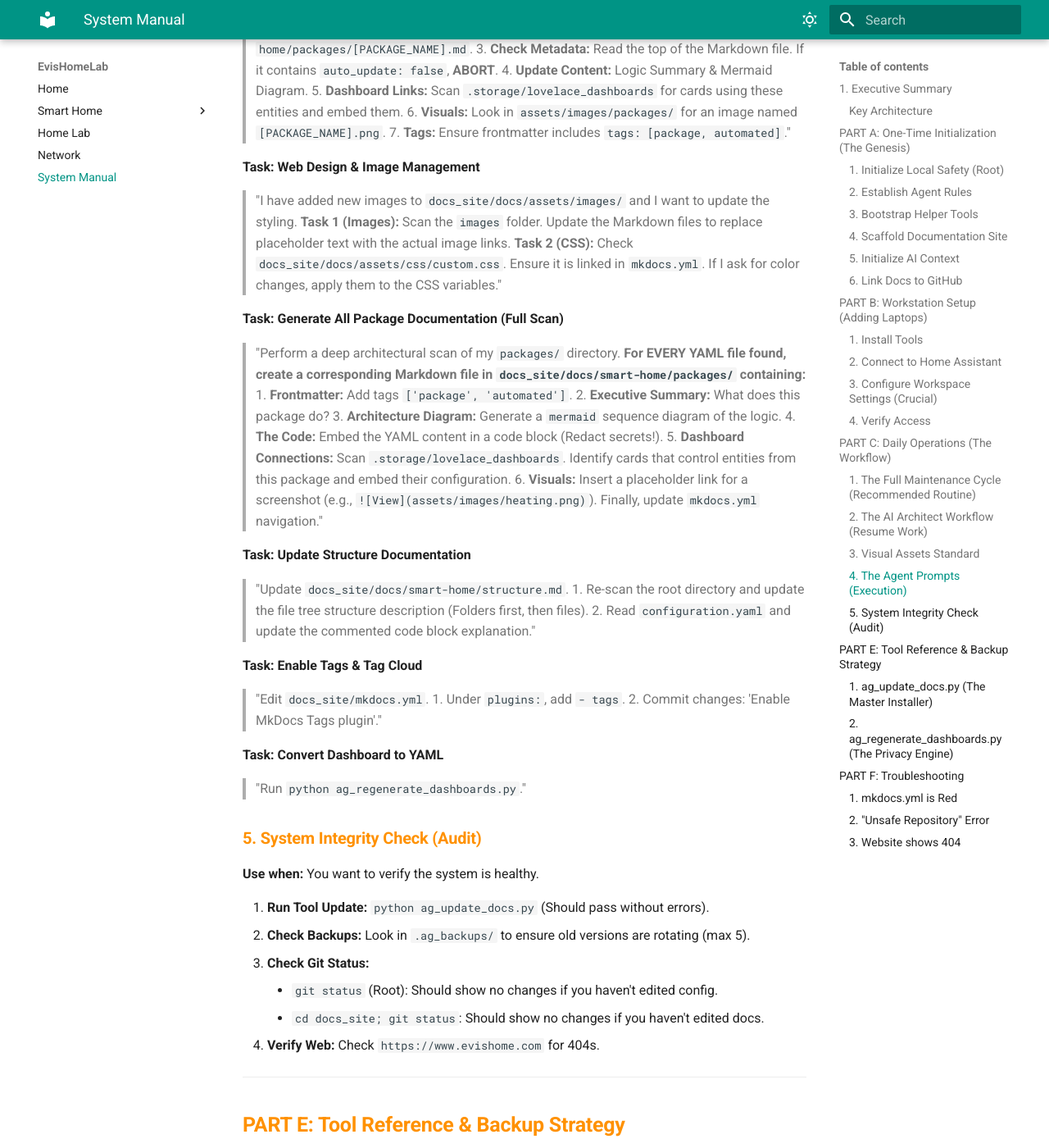
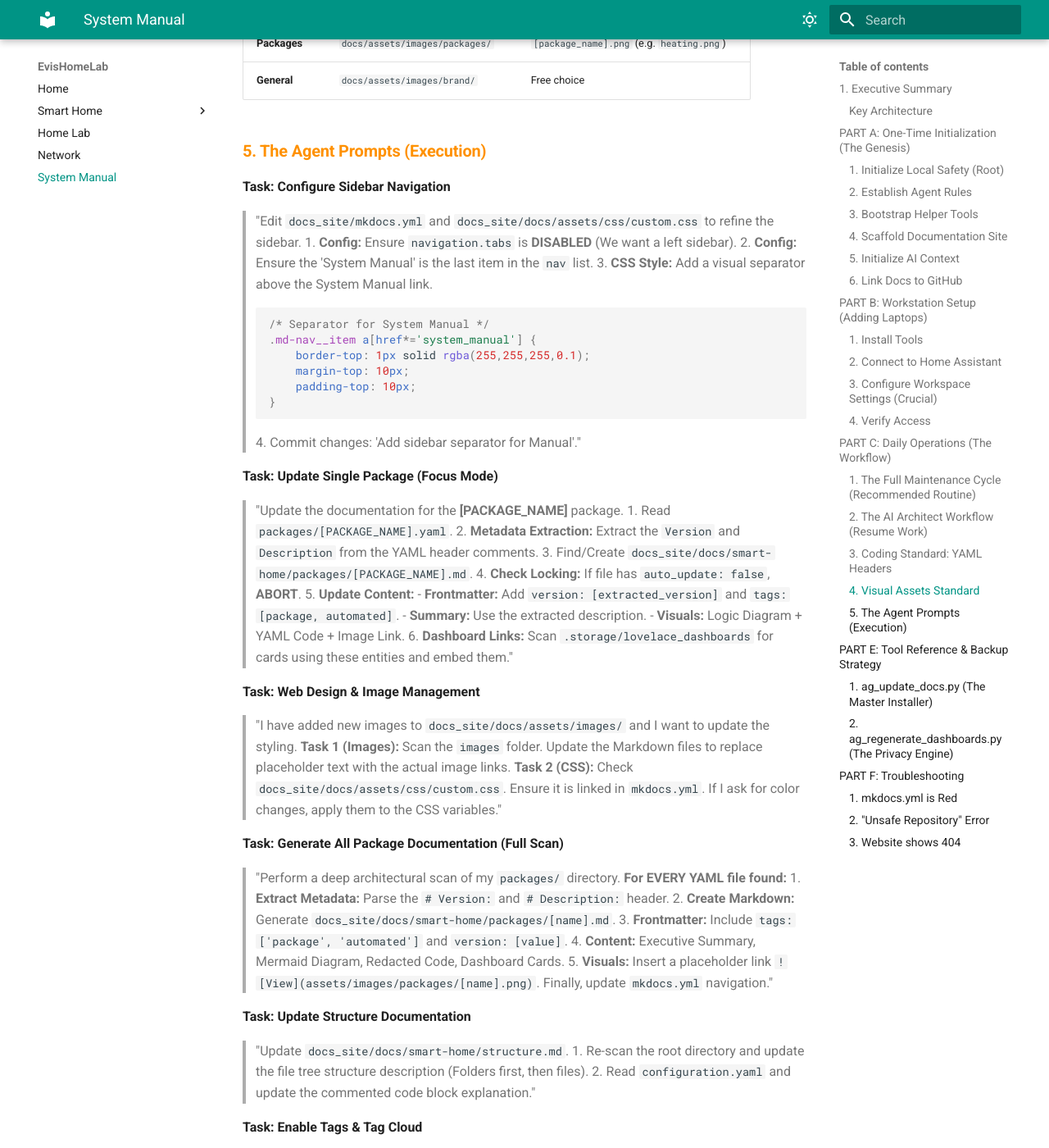
Before and after one commit to EvisHome/EvisHomeLab, an MkDocs documentation site: the page built from docs/system_manual/setup_guide.md, in a window 1280 px wide and 1400 px high, scrolled down 5481 px. Shown: the whole window at 82% size. Built offline with MkDocs 1.6.1 and Material for MkDocs 9.7.7, drawn with Linux system fonts in a browser that asks for light colours; some of the changed text lies outside the part shown.

Commit message:
Update Dishwasher Package

````diff
--- a/docs/system_manual/setup_guide.md
+++ b/docs/system_manual/setup_guide.md
@@ -4,16 +4,18 @@
     "## PART C: Daily Operations",
     "The AI Architect Workflow",
     "Visual Assets Standard",
+    "Standard YAML Header",
     "Task: Web Design & Image Management",
     "Task: Update Single Package",
     "Task: Generate All Package Documentation",
+    "Task: Configure Sidebar Navigation",
     "ag_regenerate_dashboards.py",
     "## PART E: Tool Reference",
     "## PART F: Troubleshooting"
 ] -->
 # EvisHomeLab: Documentation System Manual
 
-**Version:** 5.1
+**Version:** 5.4
 **Philosophy:** Agentic CMDB (Configuration Management Database)
 **Strategy:** "Detached Docs" (Private Config -> Public Documentation)
 
@@ -215,7 +217,18 @@
 >
 > **Action:** Confirm you have loaded the context and are ready to assist with maintaining the CMDB."
 
-### 3. Visual Assets Standard
+### 3. Coding Standard: YAML Headers
+All Package files in `packages/` must begin with this standard header. This is the **Source of Truth** for versioning.
+
+```yaml
+# ------------------------------------------------------------------------------
+# Package: [Name]
+# Version: 1.0.0
+# Description: [Short description of what this controls]
+# ------------------------------------------------------------------------------
+```
+
+### 4. Visual Assets Standard
 When adding images, you **must** use the correct naming convention so the automation scripts can find them.
 
 | Type | Folder Location | Naming Convention |
@@ -224,17 +237,34 @@
 | **Packages** | `docs/assets/images/packages/` | `[package_name].png` (e.g. `heating.png`) |
 | **General** | `docs/assets/images/brand/` | Free choice |
 
-### 4. The Agent Prompts (Execution)
+### 5. The Agent Prompts (Execution)
+
+**Task: Configure Sidebar Navigation**
+> "Edit `docs_site/mkdocs.yml` and `docs_site/docs/assets/css/custom.css` to refine the sidebar.
+> 1. **Config:** Ensure `navigation.tabs` is **DISABLED** (We want a left sidebar).
+> 2. **Config:** Ensure the 'System Manual' is the last item in the `nav` list.
+> 3. **CSS Style:** Add a visual separator above the System Manual link.
+>    ```css
+>    /* Separator for System Manual */
+>    .md-nav__item a[href*='system_manual'] {
+>        border-top: 1px solid rgba(255,255,255,0.1);
+>        margin-top: 10px;
+>        padding-top: 10px;
+>    }
+>    ```
+> 4. Commit changes: 'Add sidebar separator for Manual'."
 
 **Task: Update Single Package (Focus Mode)**
 > "Update the documentation for the **[PACKAGE_NAME]** package.
 > 1. Read `packages/[PACKAGE_NAME].yaml`.
-> 2. Find/Create `docs_site/docs/smart-home/packages/[PACKAGE_NAME].md`.
-> 3. **Check Metadata:** Read the top of the Markdown file. If it contains `auto_update: false`, **ABORT**.
-> 4. **Update Content:** Logic Summary & Mermaid Diagram.
-> 5. **Dashboard Links:** Scan `.storage/lovelace_dashboards` for cards using these entities and embed them.
-> 6. **Visuals:** Look in `assets/images/packages/` for an image named `[PACKAGE_NAME].png`.
-> 7. **Tags:** Ensure frontmatter includes `tags: [package, automated]`."
+> 2. **Metadata Extraction:** Extract the `Version` and `Description` from the YAML header comments.
+> 3. Find/Create `docs_site/docs/smart-home/packages/[PACKAGE_NAME].md`.
+> 4. **Check Locking:** If file has `auto_update: false`, **ABORT**.
+> 5. **Update Content:**
+>    - **Frontmatter:** Add `version: [extracted_version]` and `tags: [package, automated]`.
+>    - **Summary:** Use the extracted description.
+>    - **Visuals:** Logic Diagram + YAML Code + Image Link.
+> 6. **Dashboard Links:** Scan `.storage/lovelace_dashboards` for cards using these entities and embed them."
 
 **Task: Web Design & Image Management**
 > "I have added new images to `docs_site/docs/assets/images/` and I want to update the styling.
@@ -243,13 +273,12 @@
 
 **Task: Generate All Package Documentation (Full Scan)**
 > "Perform a deep architectural scan of my `packages/` directory.
-> **For EVERY YAML file found, create a corresponding Markdown file in `docs_site/docs/smart-home/packages/` containing:**
-> 1. **Frontmatter:** Add tags `['package', 'automated']`.
-> 2. **Executive Summary:** What does this package do?
-> 3. **Architecture Diagram:** Generate a `mermaid` sequence diagram of the logic.
-> 4. **The Code:** Embed the YAML content in a code block (Redact secrets!).
-> 5. **Dashboard Connections:** Scan `.storage/lovelace_dashboards`. Identify cards that control entities from this package and embed their configuration.
-> 6. **Visuals:** Insert a placeholder link for a screenshot (e.g., `![View](assets/images/heating.png)`).
+> **For EVERY YAML file found:**
+> 1. **Extract Metadata:** Parse the `# Version:` and `# Description:` header.
+> 2. **Create Markdown:** Generate `docs_site/docs/smart-home/packages/[name].md`.
+> 3. **Frontmatter:** Include `tags: ['package', 'automated']` and `version: [value]`.
+> 4. **Content:** Executive Summary, Mermaid Diagram, Redacted Code, Dashboard Cards.
+> 5. **Visuals:** Insert a placeholder link `![View](assets/images/packages/[name].png)`.
 > Finally, update `mkdocs.yml` navigation."
 
 **Task: Update Structure Documentation**
@@ -264,16 +293,6 @@
 
 **Task: Convert Dashboard to YAML**
 > "Run `python ag_regenerate_dashboards.py`."
-
-### 5. System Integrity Check (Audit)
-**Use when:** You want to verify the system is healthy.
-
-1.  **Run Tool Update:** `python ag_update_docs.py` (Should pass without errors).
-2.  **Check Backups:** Look in `.ag_backups/` to ensure old versions are rotating (max 5).
-3.  **Check Git Status:**
-    * `git status` (Root): Should show no changes if you haven't edited config.
-    * `cd docs_site; git status`: Should show no changes if you haven't edited docs.
-4.  **Verify Web:** Check `https://www.evishome.com` for 404s.
 
 ---
 
````
Also changed, not shown: AI_CONTEXT.md (+3 -0 lines).
